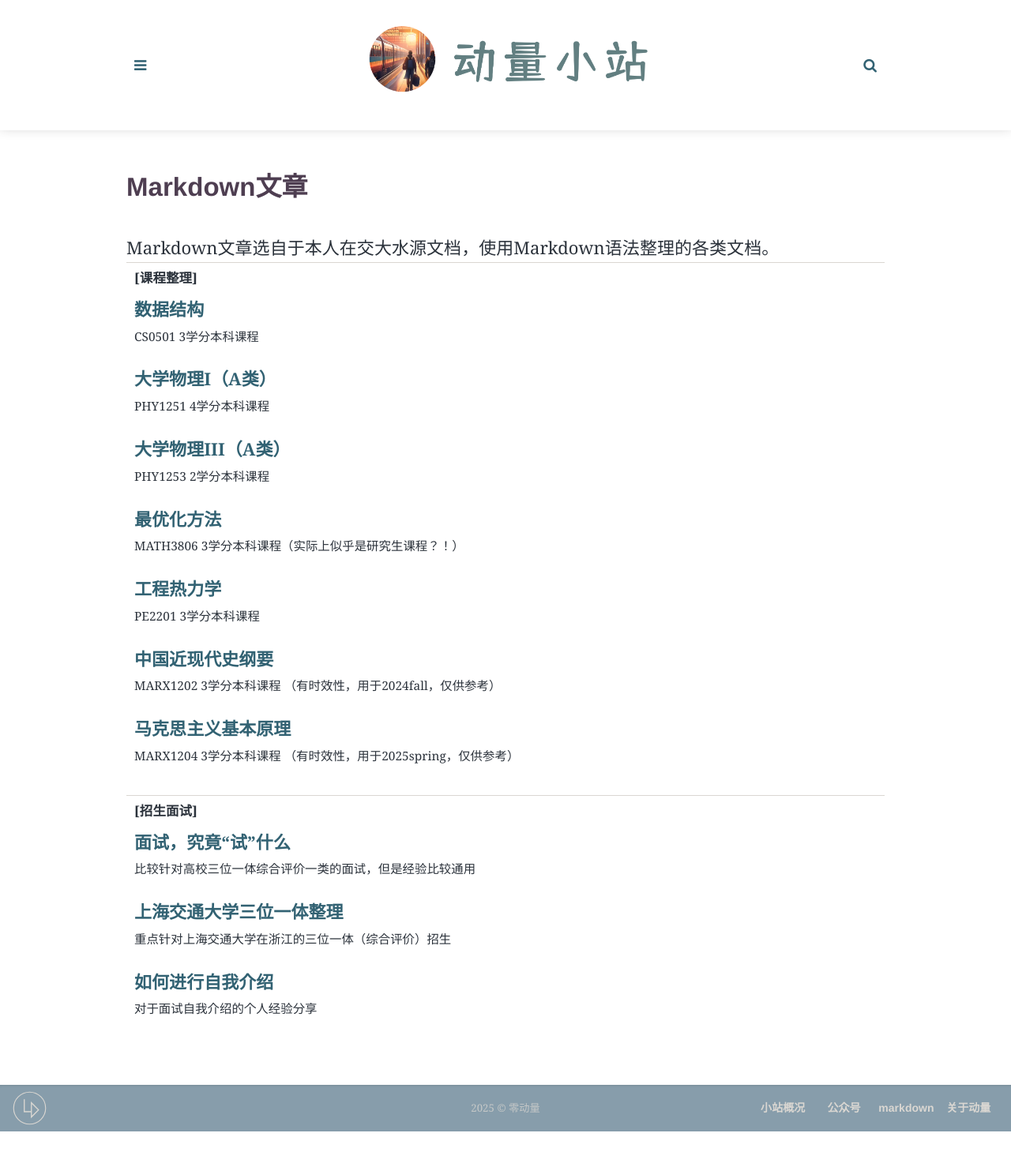
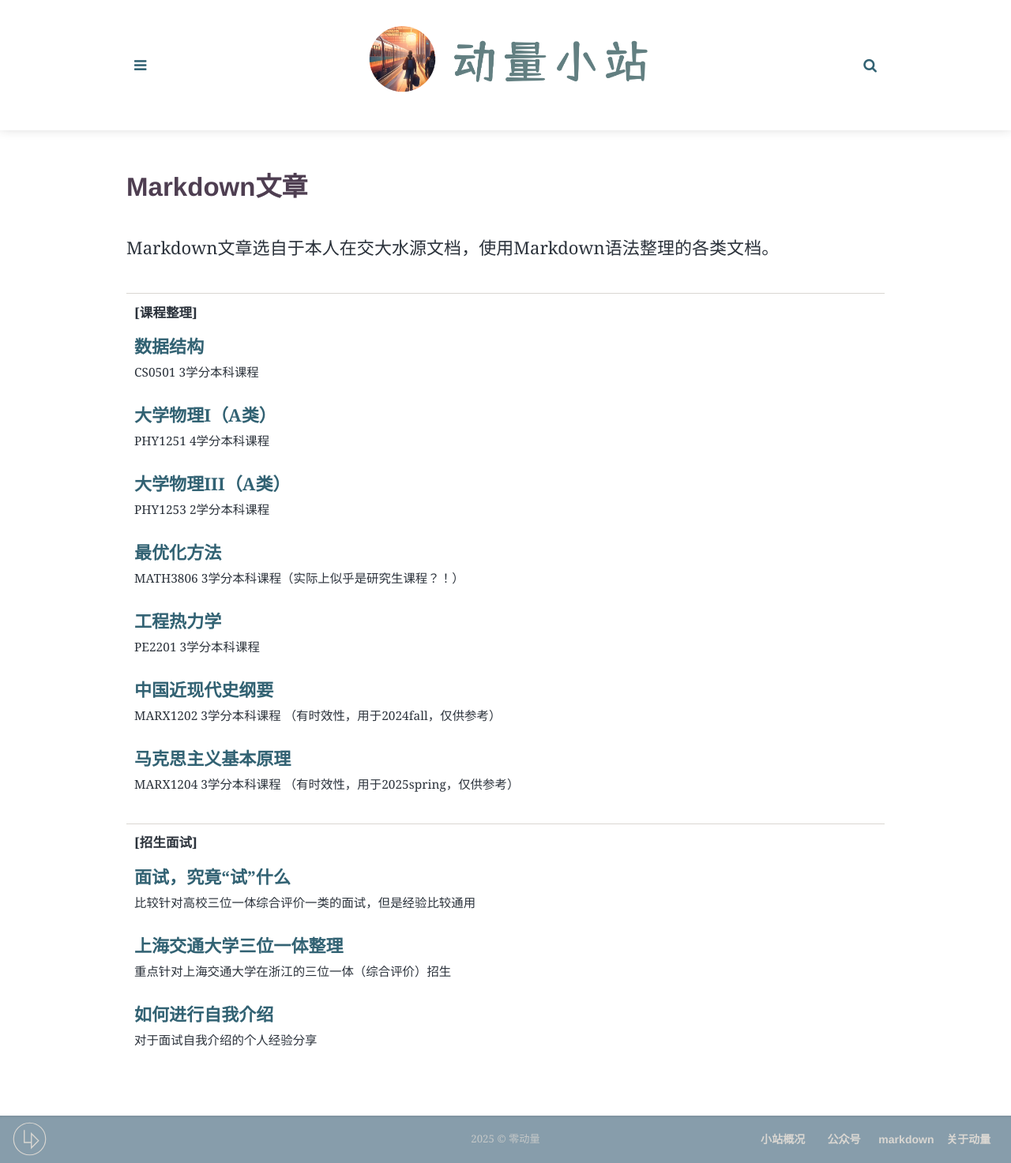
Before and after one commit to Lin-Donge/Lin-Donge.github.io, a Jekyll site: the page built from _pages/markdown.html, in a window 1280 px wide. Shown: the whole page at 79% size. Built offline with Jekyll 4.4.1, drawn with Linux system fonts in a browser that asks for light colours; some web fonts are replaced; before the commit the page ends 1433 px from its top, so only the background shows below that.

Commit message:
更新多个页面的样式，调整背景颜色为var(--grey5)；修正文章内容格式，确保一致性；更新sitemap.xml中的最后修改时间

```diff
--- a/_pages/account.html
+++ b/_pages/account.html
@@ -45,17 +45,17 @@
 
 <div class="archive tag-master">
 	<div class="data-display" style="display: flex; justify-content: space-between; margin-bottom: 15px;">
-    <div class="data-item" style="flex: 1; text-align: center; padding: 2px; background: #f5f5f5; border-radius: 5px;">
+    <div class="data-item" style="flex: 1; text-align: center; padding: 2px; background: var(--grey5); border-radius: 5px;">
         <h3 style="font-size: 24px;">公众号原创文章数</h3>
         <p style="font-size: 24px;">52</p>
     </div>
-    <div class="data-item" style="flex: 1; text-align: center; padding: 2px; background: #f5f5f5; border-radius: 5px; margin: 0 10px;">
+    <div class="data-item" style="flex: 1; text-align: center; padding: 2px; background: var(--grey5); border-radius: 5px; margin: 0 10px;">
         <h3 style="font-size: 24px;">Markdown文章数</h3>
         <p style="font-size: 24px;">10</p>
     </div>
 </div>
 
-<div class="data-item" style="flex: 1; text-align: center; padding: 5px; background: #f5f5f5; border-radius: 5px; display: flex; align-items: center; justify-content: center; position: relative;">
+<div class="data-item" style="flex: 1; text-align: center; padding: 5px; background: var(--grey5); border-radius: 5px; display: flex; align-items: center; justify-content: center; position: relative;">
     <img src="assets/img/code.jpg" style="width: 175px; height: 175px; position: absolute; left: 200px;" alt="Code">
     <div style="margin-left: 240px;">
         <h3 style="font-size: 30px;">小站成立时间</h3>
--- a/_pages/markdown.html
+++ b/_pages/markdown.html
@@ -14,17 +14,19 @@
   .description {
     font-size: 0.7em;
     color: var(--text);
-    margin-top: 0.2em;
-    margin-bottom: 0.2em;
+    margin-top: 0.1em;
+    margin-bottom: 0em;
   }
   .subtitle {
     color: var(--text);
-    margin-top: 0.2em;
-    margin-bottom: 0.2em;
+    margin-top: 0.1em;
+    margin-bottom: 0.1em;
   }
   .list-group-title {
     font-weight: bold;
     color: var(--text);
+    margin-top: 0.3em;
+    margin-bottom: 0.5em;
   }
 </style>
 
```
Also changed, not shown: other parts of _pages/markdown.html (+1 -1 lines), _pages/article.html (+7 -5 lines), 5 other files.
